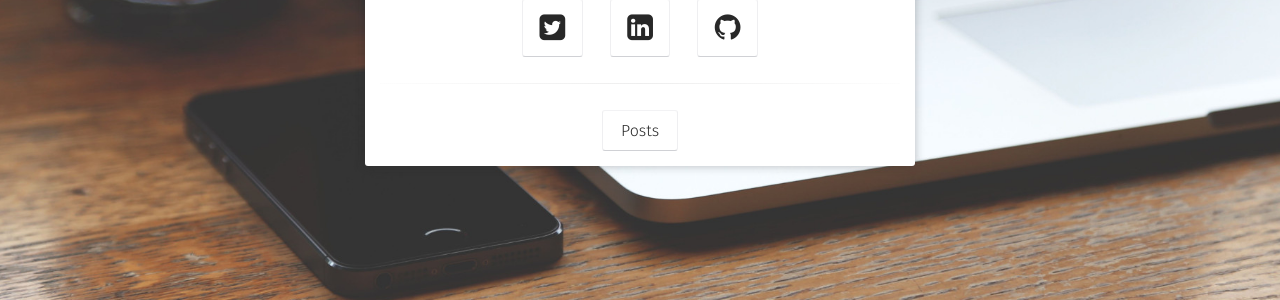
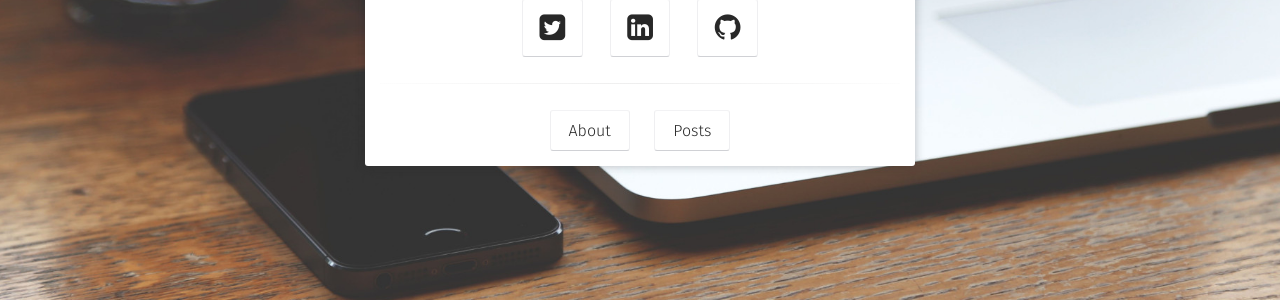
Before and after one commit to flochntrl/flochntrl.github-io, a Jekyll site: the page built from index.html, in a window 1280 px wide. Shown: the part 520-820 px from the top of the page. Built offline with Jekyll 4.4.1, drawn with Linux system fonts in a browser that asks for light colours; some web fonts are replaced.

Commit message:
update about

```diff
--- a/_includes/nav.html
+++ b/_includes/nav.html
@@ -10,7 +10,7 @@
 						<h4>{{ site.title }}</h4>
 						<p>{{ site.description }}</p>
 					</li>
-					<!--<li><a href="" target="_blank"><span class="btn btn-inverse">Learn More</span></a></li>-->
+					<li><a href="http://florentchaintreuil.com/" target="_blank"><span class="btn btn-inverse">Learn More</span></a></li>
 					{% if site.email %}<li>
                         <a href="mailto:{{ site.email }}" target="_blank" rel="noopener noreferrer"><i class="fa fa-fw fa-envelope-square"></i> Email</a>
                     </li>{% endif %}
--- a/_layouts/home.html
+++ b/_layouts/home.html
@@ -32,9 +32,9 @@ layout: compress
                     {% include social-links.html %}
                   <hr class="hr-line">
                   <h3 class="title">
-                      <!--<a class="btn zoombtn" href="{{ site.url }}/about">
+                      <a class="btn zoombtn" href="http://florentchaintreuil.com/" target="_blank">
                       About
-                      </a>-->
+                      </a>
                       <a class="btn zoombtn" href="{{ site.url }}/posts">
                       Posts
                       </a>
```
